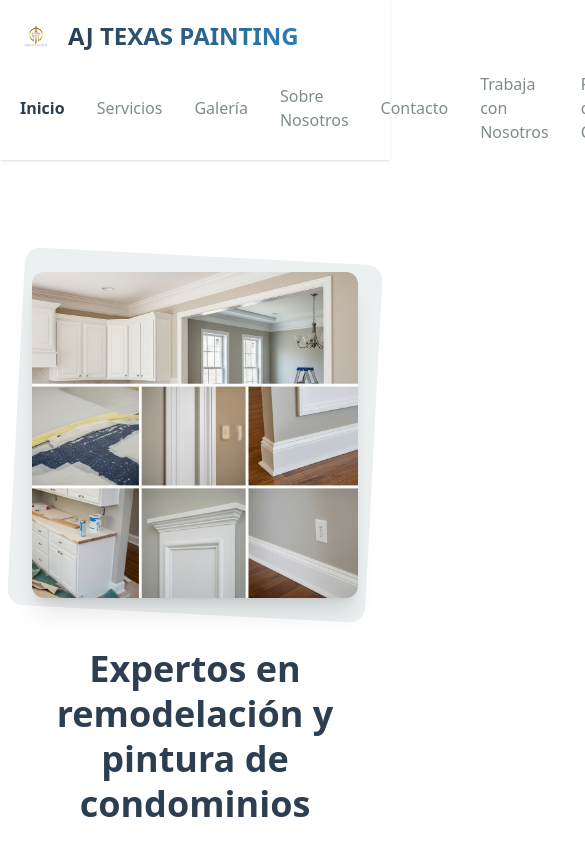
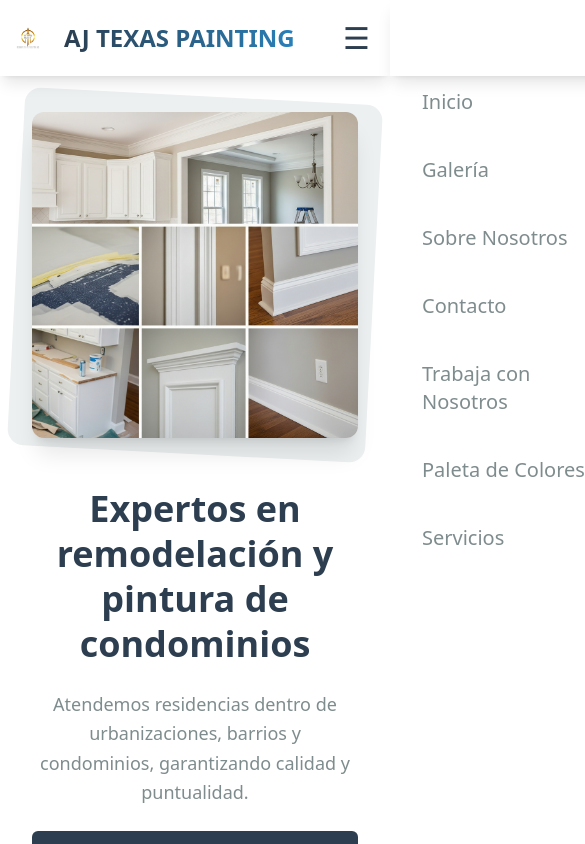
Before and after one commit to davlland/AJTEXAS-PAINTING, a React (Vite) app: page / in a window 390 px wide. Shown: the top 844 px of the page, 585 px wide, since content can reach past the window. Built offline with nearby package versions, Linux system fonts and the light colour scheme.

Commit message:
feat: enhance Header component with responsive design and mobile menu functionality, update Layout to utilize Header

```diff
--- a/src/components/Header.jsx
+++ b/src/components/Header.jsx
@@ -1,215 +1,141 @@
 import React, { useState, useEffect } from "react";
 import { Link } from "react-router-dom";
 
+function useMediaQuery(query) {
+  const [matches, setMatches] = useState(() => window.matchMedia(query).matches);
+  useEffect(() => {
+    const media = window.matchMedia(query);
+    if (media.matches !== matches) setMatches(media.matches);
+    const listener = () => setMatches(media.matches);
+    media.addEventListener('change', listener);
+    return () => media.removeEventListener('change', listener);
+  }, [matches, query]);
+  return matches;
+}
+
+const navLinks = [
+  { to: "/", label: "Inicio" },
+  { to: "/galeria", label: "Galería" },
+  { to: "/sobre-nosotros", label: "Sobre Nosotros" },
+  { to: "/contacto", label: "Contacto" },
+  { to: "/trabaja", label: "Trabaja con Nosotros" },
+  { to: "/color-picker", label: "Paleta de Colores" },
+];
+
 const Header = () => {
-  const [isScrolled, setIsScrolled] = useState(false);
-  const [isMenuOpen, setIsMenuOpen] = useState(false);
-  const [isServicesOpen, setIsServicesOpen] = useState(false);
+  const isMobile = useMediaQuery('(max-width: 1023px)');
+  const [menuOpen, setMenuOpen] = useState(false);
+  const [servicesOpen, setServicesOpen] = useState(false);
 
-  useEffect(() => {
-    const handleScroll = () => {
-      setIsScrolled(window.scrollY > 20);
-    };
-    window.addEventListener("scroll", handleScroll);
-    return () => window.removeEventListener("scroll", handleScroll);
-  }, []);
-
-  // Cierra el menú de servicios al hacer scroll o cambiar de tamaño
-  useEffect(() => {
-    const closeDropdown = () => setIsServicesOpen(false);
-    window.addEventListener("scroll", closeDropdown);
-    window.addEventListener("resize", closeDropdown);
-    return () => {
-      window.removeEventListener("scroll", closeDropdown);
-      window.removeEventListener("resize", closeDropdown);
-    };
-  }, []);
+  useEffect(() => { if (!isMobile) setMenuOpen(false); }, [isMobile]);
 
   return (
-    <header
-      className={`fixed w-full z-50 transition-all duration-300 ${
-        isScrolled
-          ? "bg-fondo/95 backdrop-blur-sm shadow-lg py-2"
-          : "bg-fondo py-4"
-      }`}
+    <header className="fixed w-full z-50 bg-fondo/95 backdrop-blur-sm shadow-lg py-2 transition-all duration-300">
+      <div className="max-w-7xl mx-auto px-2 sm:px-4 flex items-center justify-between">
+        <Link to="/" className="flex items-center gap-4" aria-label="Ir a inicio">
+          <img src="/images/logo.png" alt="AJ Texas Painting Logo" className="h-10 w-auto object-contain" />
+          <h1 className="text-2xl font-bold bg-gradient-to-r from-primario to-secundario bg-clip-text text-transparent">AJ TEXAS PAINTING</h1>
+        </Link>
+        {isMobile ? (
+          <>
+            <button
+              onClick={() => setMenuOpen((v) => !v)}
+              className="p-3 rounded-md hover:bg-acento2 focus:outline-none focus:ring-2 focus:ring-primario"
+              aria-label="Abrir menú"
+              aria-expanded={menuOpen}
             >
-      <div className="max-w-7xl mx-auto px-4">
-        <div className="flex flex-col lg:flex-row items-center justify-between">
-          {/* Logo y botón de menú */}
-          <div className="w-full lg:w-auto flex justify-between items-center">
+              <span className="sr-only">Abrir menú</span>
+              <span className="text-3xl">☰</span>
+            </button>
+            {menuOpen && (
+              <div className="fixed inset-0 bg-black/40 z-50" onClick={() => setMenuOpen(false)} />
+            )}
+            <nav
+              className={`fixed top-0 right-0 h-full w-64 bg-fondo shadow-lg z-50 transform ${menuOpen ? 'translate-x-0' : 'translate-x-full'} transition-transform duration-200`}
+              style={{ transitionProperty: 'transform' }}
+            >
+              <button
+                onClick={() => setMenuOpen(false)}
+                className="absolute top-4 right-4 text-2xl p-2 rounded hover:bg-acento2"
+                aria-label="Cerrar menú"
+              >×</button>
+              <ul className="flex flex-col gap-6 mt-20 px-8">
+                {navLinks.map(link => (
+                  <li key={link.to}>
                     <Link
-              to="/"
-              className="group relative flex items-center gap-4"
-              aria-label="Ir a inicio"
+                      to={link.to}
+                      className="block text-neutroOscuro hover:text-primario text-xl font-medium py-2"
+                      onClick={() => setMenuOpen(false)}
                     >
-              <img
-                src="/images/logo.png"
-                alt="AJ Texas Painting Logo"
-                className="h-10 w-auto object-contain"
-              />
-              <h1 className="text-2xl font-bold bg-gradient-to-r from-primario to-secundario bg-clip-text text-transparent transition-all duration-300 group-hover:from-secundario group-hover:to-primario">
-                AJ TEXAS PAINTING
-              </h1>
-              <span className="absolute -bottom-1 left-0 w-0 h-0.5 bg-primario transition-all duration-300 group-hover:w-full"></span>
+                      {link.label}
                     </Link>
-
-            {/* Botón de menú móvil */}
+                  </li>
+                ))}
+                <li>
                   <button
-              onClick={() => setIsMenuOpen(!isMenuOpen)}
-              className="lg:hidden p-2 rounded-md hover:bg-acento2 focus:outline-none focus:ring-2 focus:ring-primario"
-              aria-expanded={isMenuOpen}
-              aria-label="Menú de navegación"
+                    className="block w-full text-left text-neutroOscuro hover:text-primario text-xl font-medium py-2 flex items-center justify-between"
+                    onClick={() => setServicesOpen((v) => !v)}
+                    aria-expanded={servicesOpen}
+                    aria-controls="mobile-services-submenu"
                   >
-              <svg
-                className="w-6 h-6 text-neutroOscuro"
-                fill="none"
-                stroke="currentColor"
-                viewBox="0 0 24 24"
+                    Servicios
+                    <span className={`transform transition-transform duration-200 ${servicesOpen ? 'rotate-90' : ''}`}>▶</span>
+                  </button>
+                  <ul
+                    id="mobile-services-submenu"
+                    className={`overflow-hidden transition-all duration-200 pl-4 ${servicesOpen ? 'max-h-32 opacity-100' : 'max-h-0 opacity-0'}`}
+                    style={{ pointerEvents: servicesOpen ? 'auto' : 'none' }}
                   >
-                {isMenuOpen ? (
-                  <path
-                    strokeLinecap="round"
-                    strokeLinejoin="round"
-                    strokeWidth={2}
-                    d="M6 18L18 6M6 6l12 12"
-                  />
-                ) : (
-                  <path
-                    strokeLinecap="round"
-                    strokeLinejoin="round"
-                    strokeWidth={2}
-                    d="M4 6h16M4 12h16M4 18h16"
-                  />
-                )}
-              </svg>
-            </button>
-          </div>
-
-          {/* Navegación */}
-          <nav
-            className={`${
-              isMenuOpen
-                ? "max-h-96 opacity-100"
-                : "max-h-0 lg:max-h-96 opacity-0 lg:opacity-100"
-            } overflow-hidden transition-all duration-300 ease-in-out w-full lg:w-auto`}
-          >
-            <ul className="flex flex-col lg:flex-row items-center gap-6 py-4 lg:py-0">
                     <li>
                       <Link
-                  to="/"
-                  className="relative text-neutroOscuro hover:text-primario font-medium transition-colors duration-200 after:absolute after:bottom-0 after:left-0 after:w-0 after:h-0.5 after:bg-primario after:transition-all after:duration-300 hover:after:w-full"
-                  aria-current="page"
-                >
-                  Inicio
-                </Link>
-              </li>
-              {/* Menú de Servicios con hover en desktop y click en móvil */}
-              <li className="relative group lg:static">
-                <button
-                  type="button"
-                  className="flex items-center gap-1 relative text-neutroOscuro hover:text-primario font-medium transition-colors duration-200 after:absolute after:bottom-0 after:left-0 after:w-0 after:h-0.5 after:bg-primario after:transition-all after:duration-300 hover:after:w-full focus:outline-none"
-                  aria-haspopup="true"
-                  aria-expanded={isServicesOpen}
-                  onClick={() => setIsServicesOpen((open) => !open)}
-                  onMouseEnter={() =>
-                    window.innerWidth >= 1024 && setIsServicesOpen(true)
-                  }
-                  onMouseLeave={() =>
-                    window.innerWidth >= 1024 && setIsServicesOpen(false)
-                  }
-                >
-                  Servicios
-                  <svg
-                    className="w-4 h-4 ml-1"
-                    fill="none"
-                    stroke="currentColor"
-                    strokeWidth="2"
-                    viewBox="0 0 24 24"
-                  >
-                    <path
-                      strokeLinecap="round"
-                      strokeLinejoin="round"
-                      d="M19 9l-7 7-7-7"
-                    />
-                  </svg>
-                </button>
-                {/* Menú desplegable */}
-                <div
-                  onMouseEnter={() =>
-                    window.innerWidth >= 1024 && setIsServicesOpen(true)
-                  }
-                  onMouseLeave={() =>
-                    window.innerWidth >= 1024 && setIsServicesOpen(false)
-                  }
-                  className={`absolute left-1/2 -translate-x-1/2 mt-0 w-48 bg-fondo rounded-lg shadow-lg overflow-hidden transition-all duration-300 transform origin-top z-40
-                    ${
-                      isServicesOpen
-                        ? "opacity-100 scale-100 translate-y-0 pointer-events-auto"
-                        : "opacity-0 scale-95 -translate-y-2 pointer-events-none"
-                    }
-                  `}
-                >
-                  <div className="py-2">
-                    <a
-                      href="/services#paint-texturing"
-                      className="block px-4 py-2 text-neutroOscuro hover:bg-acento2 hover:text-primario transition-colors duration-200"
-                      onClick={() => setIsServicesOpen(false)}
+                        to="/servicios/paint-texturing"
+                        className="block py-1 text-neutroOscuro hover:text-primario"
+                        onClick={() => setMenuOpen(false)}
                       >
                         Paint & Texturing
-                    </a>
-                    <a
-                      href="/services#make-ready"
-                      className="block px-4 py-2 text-neutroOscuro hover:bg-acento2 hover:text-primario transition-colors duration-200"
-                      onClick={() => setIsServicesOpen(false)}
-                    >
-                      Make Ready
-                    </a>
-                  </div>
-                </div>
-              </li>
-              <li>
-                <a
-                  href="/galeria"
-                  className="relative text-neutroOscuro hover:text-primario font-medium transition-colors duration-200 after:absolute after:bottom-0 after:left-0 after:w-0 after:h-0.5 after:bg-primario after:transition-all after:duration-300 hover:after:w-full"
-                >
-                  Galería
-                </a>
-              </li>
-              <li>
-                <a
-                  href="/sobre-nosotros"
-                  className="relative text-neutroOscuro hover:text-primario font-medium transition-colors duration-200 after:absolute after:bottom-0 after:left-0 after:w-0 after:h-0.5 after:bg-primario after:transition-all after:duration-300 hover:after:w-full"
-                >
-                  Sobre Nosotros
-                </a>
-              </li>
-              <li>
-                <Link
-                  to="/contacto"
-                  className="relative text-neutroOscuro hover:text-primario font-medium transition-colors duration-200 after:absolute after:bottom-0 after:left-0 after:w-0 after:h-0.5 after:bg-primario after:transition-all after:duration-300 hover:after:w-full"
-                >
-                  Contacto
                       </Link>
                     </li>
                     <li>
                       <Link
-                  to="/trabaja"
-                  className="inline-block px-6 py-2 bg-primario text-fondo rounded-md hover:bg-secundario transform hover:scale-105 transition-all duration-300 hover:shadow-lg focus:outline-none focus:ring-2 focus:ring-primario focus:ring-offset-2"
+                        to="/servicios/make-ready"
+                        className="block py-1 text-neutroOscuro hover:text-primario"
+                        onClick={() => setMenuOpen(false)}
                       >
-                  Trabaja con Nosotros
-                </Link>
-              </li>
-              <li>
-                <Link
-                  to="/color-picker"
-                  className="relative text-neutroOscuro hover:text-primario font-medium transition-colors duration-200 after:absolute after:bottom-0 after:left-0 after:w-0 after:h-0.5 after:bg-primario after:transition-all after:duration-300 hover:after:w-full"
-                >
-                  Paleta de Colores
+                        Make Ready
                       </Link>
                     </li>
                   </ul>
+                </li>
+              </ul>
             </nav>
+          </>
+        ) : (
+          <nav>
+            <ul className="flex flex-row items-center gap-6">
+              <li className="relative group">
+                <button className="flex items-center gap-1 text-neutroOscuro hover:text-primario font-medium transition-colors duration-200 focus:outline-none">
+                  Servicios
+                  <svg className="w-4 h-4 ml-1" fill="none" stroke="currentColor" strokeWidth="2" viewBox="0 0 24 24">
+                    <path strokeLinecap="round" strokeLinejoin="round" d="M19 9l-7 7-7-7" />
+                  </svg>
+                </button>
+                <div className="absolute left-1/2 -translate-x-1/2 mt-2 w-48 bg-fondo rounded-lg shadow-lg overflow-hidden z-40 opacity-0 group-hover:opacity-100 pointer-events-none group-hover:pointer-events-auto transition-opacity duration-200">
+                  <div className="py-2">
+                    <Link to="/services#paint-texturing" className="block px-4 py-2 text-neutroOscuro hover:bg-acento2 hover:text-primario">Paint & Texturing</Link>
+                    <Link to="/services#make-ready" className="block px-4 py-2 text-neutroOscuro hover:bg-acento2 hover:text-primario">Make Ready</Link>
                   </div>
+                </div>
+              </li>
+              {navLinks.map(link => (
+                <li key={link.to}>
+                  <Link to={link.to} className="text-neutroOscuro hover:text-primario font-medium transition-colors duration-200">
+                    {link.label}
+                  </Link>
+                </li>
+              ))}
+            </ul>
+          </nav>
+        )}
       </div>
     </header>
   );
--- a/src/components/Layout.jsx
+++ b/src/components/Layout.jsx
@@ -1,6 +1,7 @@
 import React, { useState, useRef } from "react";
 import { NavLink, Outlet } from "react-router-dom";
 import Footer from "./Footer";
+import Header from "./Header";
 
 const Layout = () => {
   const [isServicesOpen, setIsServicesOpen] = useState(false);
@@ -17,91 +18,7 @@ const Layout = () => {
 
   return (
     <>
-      <header className="bg-fondo shadow">
-        <nav className="container flex flex-wrap items-center justify-between py-4 gap-4">
-          <div className="flex items-center gap-3 group">
-            <img src="/images/logo.png" alt="AJ Texas Painting Logo" className="h-10 w-auto object-contain" />
-            <span className="text-2xl font-bold bg-gradient-to-r from-primario to-secundario bg-clip-text text-transparent transition-all duration-300 group-hover:from-secundario group-hover:to-primario group-hover:scale-105 cursor-pointer">
-              AJ TEXAS PAINTING
-            </span>
-          </div>
-          <div className="flex items-center gap-6">
-            <NavLink to="/" className={({ isActive }) =>
-              `relative transition-all duration-200 px-1 ${isActive ? "text-primario font-bold" : "text-neutroOscuro hover:text-primario"} after:absolute after:bottom-0 after:left-0 after:w-0 after:h-0.5 after:bg-primario after:transition-all after:duration-300 hover:after:w-full`}
-              end>
-              Inicio
-            </NavLink>
-            <div
-              className="relative"
-              onMouseEnter={handleMouseEnter}
-              onMouseLeave={handleMouseLeave}
-            >
-              <button
-                type="button"
-                className="relative transition-all duration-200 px-1 text-neutroOscuro hover:text-primario font-medium after:absolute after:bottom-0 after:left-0 after:w-0 after:h-0.5 after:bg-primario after:transition-all after:duration-300 hover:after:w-full focus:outline-none"
-                aria-haspopup="true"
-                aria-expanded={isServicesOpen}
-                onClick={() => setIsServicesOpen((open) => !open)}
-              >
-                Servicios
-              </button>
-              <div
-                className={`absolute left-0 mt-2 bg-fondo rounded shadow-2xl z-10 min-w-[200px] transition-all duration-500 origin-top transform
-                  ${isServicesOpen ? "opacity-100 scale-100 pointer-events-auto" : "opacity-0 scale-75 pointer-events-none"}`}
-                style={{ willChange: 'opacity, transform' }}
-              >
-                <NavLink
-                  to="/servicios/paint-texturing"
-                  className={({ isActive }) =>
-                    `block px-6 py-3 transition-all duration-300 font-medium text-lg rounded-md relative
-                    ${isActive ? "bg-acento2 text-primario font-bold" : "text-neutroOscuro hover:bg-acento1/30 hover:text-primario hover:translate-x-2"}
-                    after:absolute after:bottom-1 after:left-4 after:w-0 after:h-0.5 after:bg-primario after:transition-all after:duration-300 hover:after:w-2/3`
-                  }
-                  onClick={() => setIsServicesOpen(false)}
-                >
-                  Paint & Texturing
-                </NavLink>
-                <NavLink
-                  to="/servicios/make-ready"
-                  className={({ isActive }) =>
-                    `block px-6 py-3 transition-all duration-300 font-medium text-lg rounded-md relative
-                    ${isActive ? "bg-acento2 text-primario font-bold" : "text-neutroOscuro hover:bg-acento1/30 hover:text-primario hover:translate-x-2"}
-                    after:absolute after:bottom-1 after:left-4 after:w-0 after:h-0.5 after:bg-primario after:transition-all after:duration-300 hover:after:w-2/3`
-                  }
-                  onClick={() => setIsServicesOpen(false)}
-                >
-                  Make Ready
-                </NavLink>
-              </div>
-            </div>
-            <NavLink to="/galeria" className={({ isActive }) =>
-              `relative transition-all duration-200 px-1 ${isActive ? "text-primario font-bold" : "text-neutroOscuro hover:text-primario"} after:absolute after:bottom-0 after:left-0 after:w-0 after:h-0.5 after:bg-primario after:transition-all after:duration-300 hover:after:w-full`}
-            >
-              Galería
-            </NavLink>
-            <NavLink to="/sobre-nosotros" className={({ isActive }) =>
-              `relative transition-all duration-200 px-1 ${isActive ? "text-primario font-bold" : "text-neutroOscuro hover:text-primario"} after:absolute after:bottom-0 after:left-0 after:w-0 after:h-0.5 after:bg-primario after:transition-all after:duration-300 hover:after:w-full`}
-            >
-              Sobre Nosotros
-            </NavLink>
-            <NavLink to="/contacto" className={({ isActive }) =>
-              `relative transition-all duration-200 px-1 ${isActive ? "text-primario font-bold" : "text-neutroOscuro hover:text-primario"} after:absolute after:bottom-0 after:left-0 after:w-0 after:h-0.5 after:bg-primario after:transition-all after:duration-300 hover:after:w-full`}
-            >
-              Contacto
-            </NavLink>
-            <NavLink to="/trabaja" className={({ isActive }) =>
-              `relative transition-all duration-200 px-1 ${isActive ? "text-primario font-bold" : "text-neutroOscuro hover:text-primario"} after:absolute after:bottom-0 after:left-0 after:w-0 after:h-0.5 after:bg-primario after:transition-all after:duration-300 hover:after:w-full`}
-            >
-              Trabaja con Nosotros
-            </NavLink>
-            <NavLink to="/color-picker" className={({ isActive }) =>
-              `relative transition-all duration-200 px-1 ${isActive ? "text-primario font-bold" : "text-neutroOscuro hover:text-primario"} after:absolute after:bottom-0 after:left-0 after:w-0 after:h-0.5 after:bg-primario after:transition-all after:duration-300 hover:after:w-full`}
-            >
-              Paleta de Colores
-            </NavLink>
-          </div>
-        </nav>
-      </header>
+      <Header />
       <main className="container py-8 min-h-[60vh]">
         <Outlet />
       </main>
--- a/src/index.css
+++ b/src/index.css
@@ -18,3 +18,35 @@
     @apply max-w-7xl mx-auto px-4;
   }
 }
+
+/* Responsive: móvil y tablet */
+@media (max-width: 639px) {
+  img, video {
+    max-width: 100%;
+    height: auto;
+    object-fit: cover;
+  }
+  button, a.button, .btn {
+    min-width: 44px;
+    min-height: 44px;
+    font-size: 1rem;
+  }
+  h1, h2, h3, h4 {
+    font-size: 90%;
+  }
+}
+@media (min-width: 640px) and (max-width: 1023px) {
+  img, video {
+    max-width: 100%;
+    height: auto;
+    object-fit: cover;
+  }
+  button, a.button, .btn {
+    min-width: 44px;
+    min-height: 44px;
+    font-size: 1.05rem;
+  }
+  h1, h2, h3, h4 {
+    font-size: 95%;
+  }
+}
```
Lines whose indentation alone changed are shown as unchanged.
